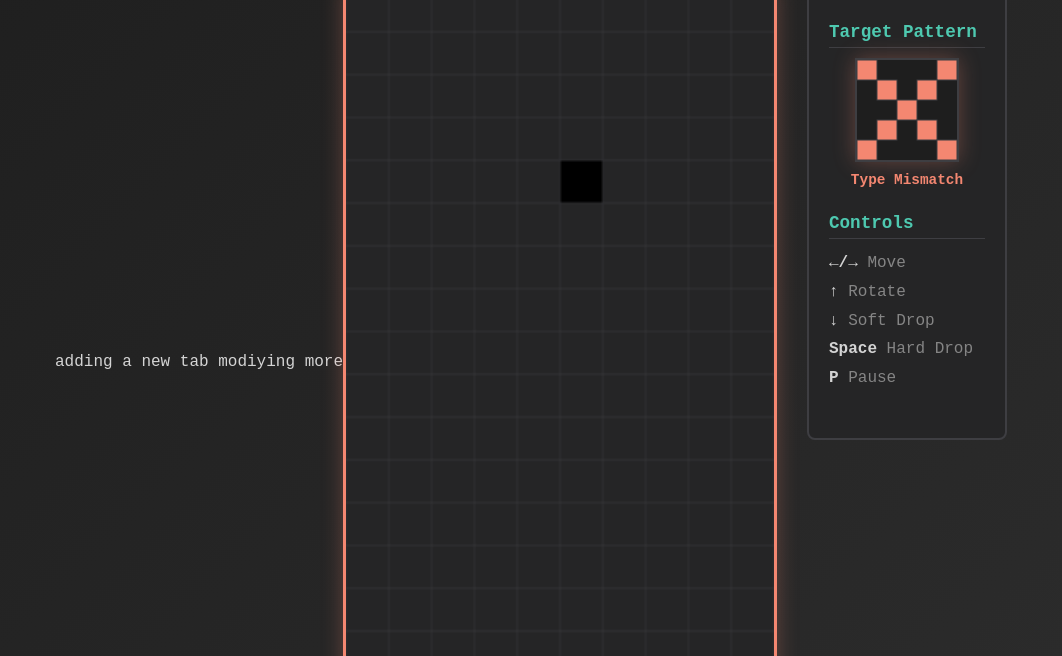
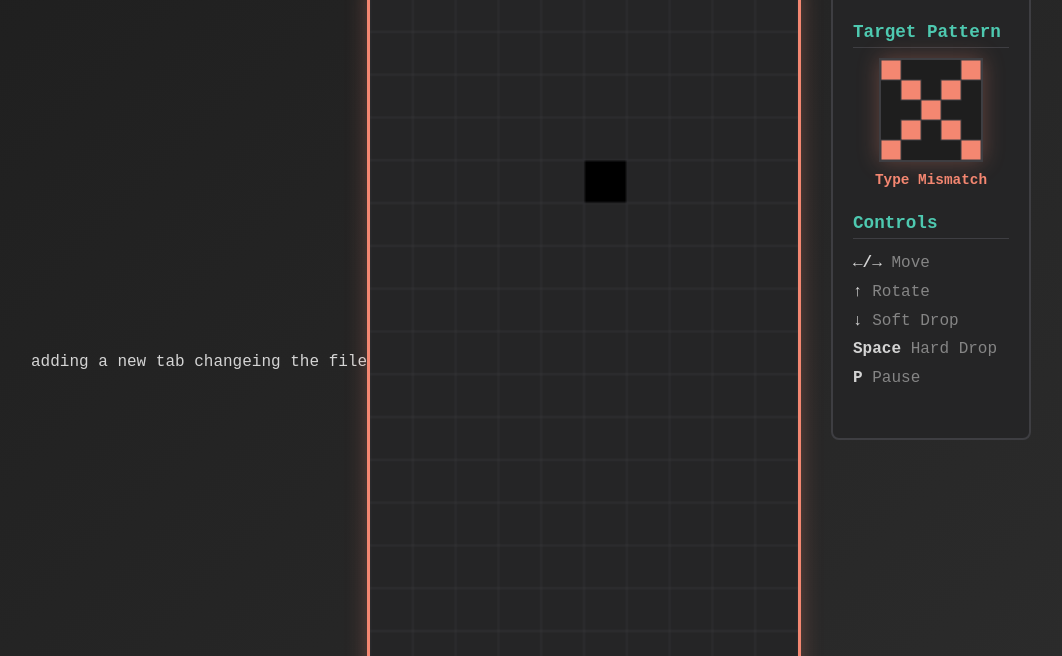
Before and after one commit to syedsamarabbasdev-max/gittesting, a plain HTML site: page src/index.html in a window 1280 px wide. Shown: the part 144-800 px from the top of the page, without its empty margins (109-1171 px from the left). Drawn offline with Linux system fonts and the light colour scheme.

Commit message:
testing checkin in sub branch

```diff
--- a/src/index.html
+++ b/src/index.html
@@ -6,7 +6,7 @@
     <title>Stack Overflown - A Dev-Themed Puzzle Game</title>
     <link rel="stylesheet" href="style.css" />
   </head>
-  <div>adding a new tab modiying more</div>
+  <div>adding a new tab changeing the file</div>
   <body>
     <div class="game-container">
       <div class="main-panel">
```
